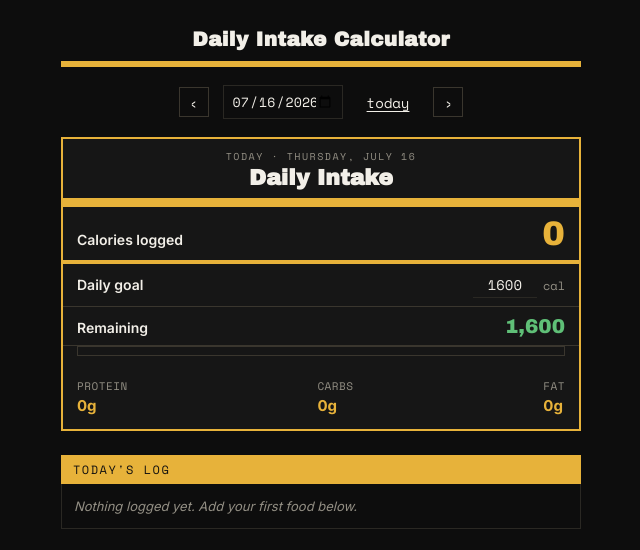
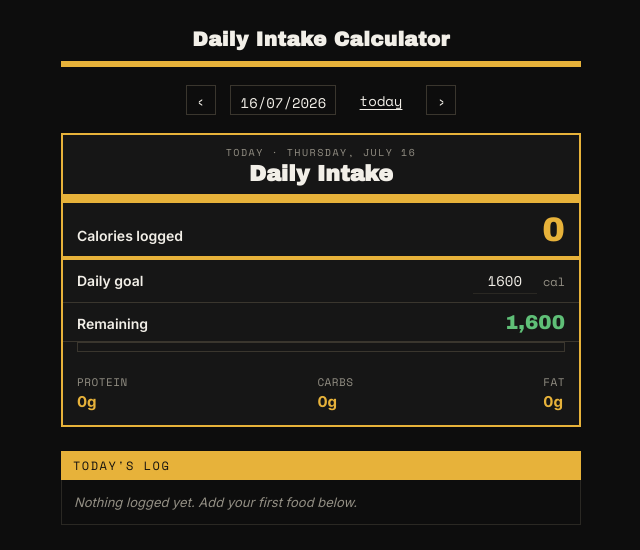
Before and after one commit to Valkosipale/daily-intake-android, a website: page www/index.html in a window 1280 px wide. Shown: the top 550 px of the page, without its empty margins (319-959 px from the left). Drawn offline with nearby package versions, Linux system fonts and the light colour scheme.

Commit message:
Enhance date input and display functionality

```diff
--- a/www/index.html
+++ b/www/index.html
@@ -81,14 +81,28 @@ body{
 }
 .datebar button:hover{background:var(--accent);color:var(--paper);}
 .datebar input[type="date"]{
+  position:absolute;
+  width:1px;
+  height:1px;
+  padding:0;
+  margin:-1px;
+  overflow:hidden;
+  clip:rect(0,0,0,0);
+  white-space:nowrap;
+  border:0;
+}
+.date-display{
+  background:none;
+  border:1px solid var(--hair);
+  padding:6px 10px;
   font-family:'Space Mono',monospace;
-  border:1px solid var(--hair);
-  padding:5px 8px;
-  background:var(--paper);
+  font-size:13px;
   color:var(--ink);
-  max-width:120px;
-  min-width:0;
+  cursor:pointer;
+  min-width:106px;
+  text-align:center;
 }
+.date-display:hover{border-color:var(--accent);}
 .datebar .today-btn{
   border:none;
   width:auto;
@@ -341,6 +355,7 @@ body{
   <div class="datebar">
     <button type="button" id="prevDay" aria-label="Previous day">‹</button>
     <input type="date" id="dateInput">
+    <button type="button" class="date-display" id="dateDisplay">—</button>
     <button type="button" class="today-btn" id="todayBtn">today</button>
     <button type="button" id="nextDay" aria-label="Next day">›</button>
   </div>
@@ -422,6 +437,11 @@ function todayStr(){
   return d.getFullYear()+"-"+String(d.getMonth()+1).padStart(2,"0")+"-"+String(d.getDate()).padStart(2,"0");
 }
 
+function formatDateShort(dateStr){
+  const [y,m,d] = dateStr.split("-").map(Number);
+  return String(d).padStart(2,"0") + "/" + String(m).padStart(2,"0") + "/" + y;
+}
+
 function formatDateLabel(dateStr){
   const [y,m,d] = dateStr.split("-").map(Number);
   const dt = new Date(y, m-1, d);
@@ -476,6 +496,7 @@ async function saveEntries(){
 
 function render(){
   document.getElementById('dateInput').value = currentDate;
+  document.getElementById('dateDisplay').textContent = formatDateShort(currentDate);
   document.getElementById('factsDate').textContent = formatDateLabel(currentDate);
   document.getElementById('goalInput').value = currentGoal;
 
@@ -567,6 +588,15 @@ document.getElementById('dateInput').addEventListener('change', (e)=>{
   if(e.target.value) switchDate(e.target.value);
 });
 
+document.getElementById('dateDisplay').addEventListener('click', ()=>{
+  const input = document.getElementById('dateInput');
+  if(typeof input.showPicker === 'function'){
+    try{ input.showPicker(); }catch(e){ input.click(); }
+  } else {
+    input.click();
+  }
+});
+
 document.getElementById('prevDay').addEventListener('click', ()=>{
   const d = new Date(currentDate);
   d.setDate(d.getDate()-1);
```
